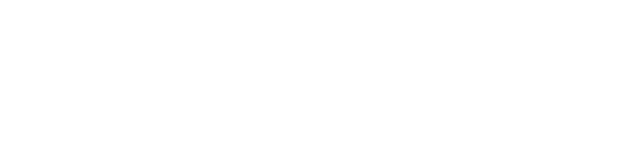
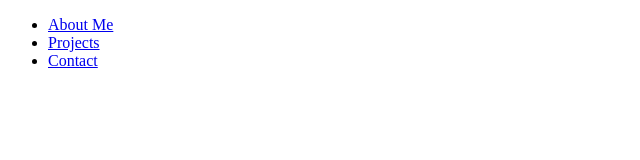
Before and after one commit to eucalyptus1/james-portfolio-3.0, a plain HTML site: page index.html in a window 1280 px wide. Shown: the whole page, without its empty margins (0-640 px from the left). Drawn offline with Linux system fonts and the light colour scheme.

Commit message:
added about section, classes and nav links

```diff
--- a/index.html
+++ b/index.html
@@ -12,11 +12,26 @@
 
     <header>
         <nav>
+            <ul>
+                <li>
+                    <a href="#about">About Me</a>
+                </li>
+                <li>
+                    <a href="#projects">Projects</a>
+                </li>
+                <li>
+                    <a href="#contact">Contact</a>
+                </li>
+            </ul>
 
         </nav>
     </header>
 
-    <main class="project-section">
+    <article id="about">
+
+    </article>
+
+    <main id="projects" class="project-section">
 
         <div class="featured-project">
 
@@ -44,7 +59,7 @@
 
     </main>
 
-    <footer>
+    <footer id="contact">
 
     </footer>
 
```
